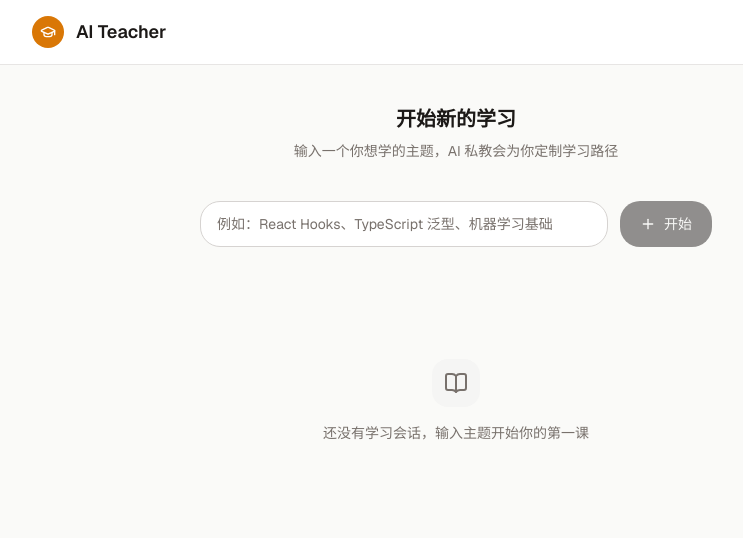
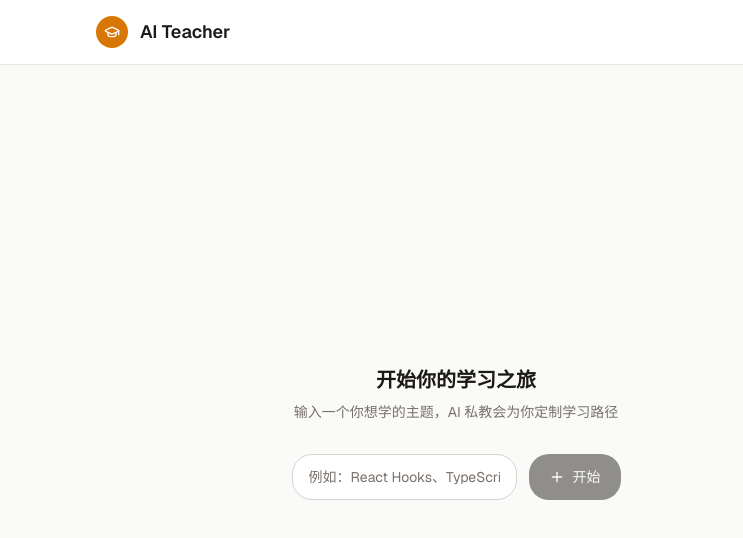
Before and after one commit to caosiwei97/ai-teacher, a Next.js app in the folder apps/web/: page / in a window 1280 px wide. Shown: the top 538 px of the page, without its empty margins (184-927 px from the left). Built offline with nearby package versions, Linux system fonts and the light colour scheme; no server answers; the database is empty.

Commit message:
feat: 首页自动重定向到活跃会话或新建对话页
访问 / 时，有 diagnosing/active 会话则 redirect 到学习页，否则渲染 NewSessionForm。

```diff
--- a/apps/web/src/app/page.tsx
+++ b/apps/web/src/app/page.tsx
@@ -1,50 +1,24 @@
+import { redirect } from "next/navigation";
 import { prisma } from "@ai-teacher/db";
-import { HomeDashboard } from "./home-dashboard";
+import { NewSessionForm } from "./new-session-form";
 
 const USER_ID = "seed-user-ai-teacher";
 
 export const dynamic = "force-dynamic";
 
 export default async function HomePage() {
-  const sessions = await prisma.session.findMany({
+  const activeSession = await prisma.session.findFirst({
     where: {
       userId: USER_ID,
-      status: { notIn: ["archived"] },
+      status: { in: ["diagnosing", "active"] },
     },
     orderBy: { updatedAt: "desc" },
-    select: {
-      id: true,
-      topic: true,
-      status: true,
-      createdAt: true,
-      updatedAt: true,
-      roadmap: {
-        select: {
-          nodes: {
-            select: {
-              id: true,
-              status: true,
-              masteryScore: true,
-            },
-          },
-        },
-      },
-    },
+    select: { id: true },
   });
 
-  const mappedSessions = sessions.map((s) => {
-    const nodes = s.roadmap?.nodes ?? [];
-    const totalNodes = nodes.length;
-    const masteredNodes = nodes.filter((n) => n.status === "mastered").length;
-    return {
-      id: s.id,
-      topic: s.topic,
-      status: s.status,
-      createdAt: s.createdAt.toISOString(),
-      updatedAt: s.updatedAt.toISOString(),
-      progress: { totalNodes, masteredNodes },
-    };
-  });
+  if (activeSession) {
+    redirect(`/learn/${activeSession.id}`);
+  }
 
-  return <HomeDashboard sessions={mappedSessions} />;
+  return <NewSessionForm />;
 }
```
Also changed, not shown: 1 other file (tests, documents, lock files or other folders).
